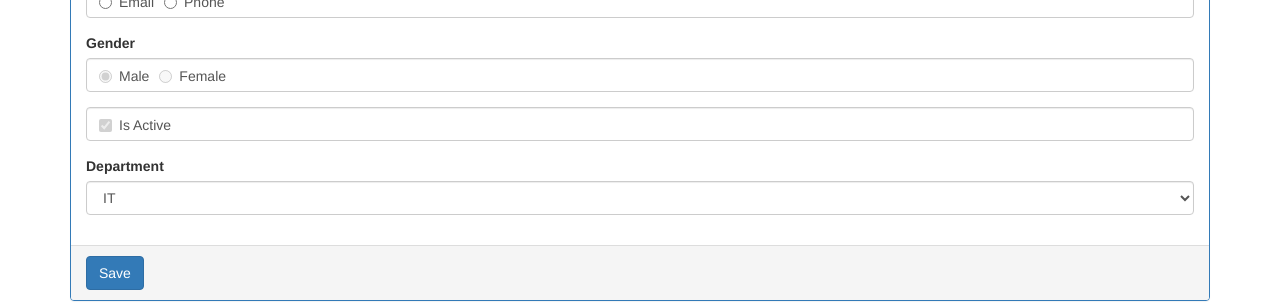
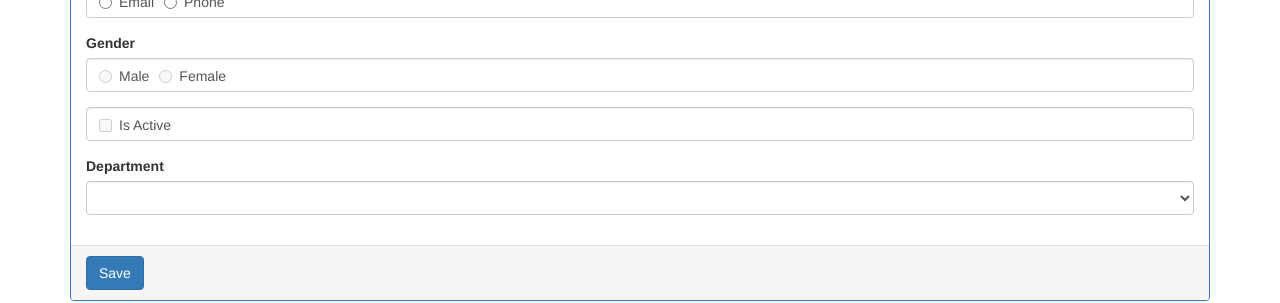
Before and after one commit to toan09sk/AngularLearning, an Angular app: page /create in a window 1280 px wide. Shown: the part 390-693 px from the top of the page. Built offline with nearby package versions, Linux system fonts and the light colour scheme.

Commit message:
video 8: Angular select options from array

```diff
--- a/src/app/create-employee.component.html
+++ b/src/app/create-employee.component.html
@@ -59,10 +59,9 @@
             <div class="form-group">
                 <label for="department">Department</label>
                 <select id="department" name="department" [(ngModel)]="department" class="form-control">
-                    <option value="1">Help Desk</option>
-                    <option value="2">HR</option>
-                    <option value="3">IT</option>
-                    <option value="4">Paroll</option>
+                    <option *ngFor="let dept of departments" [value]="dept.id">
+                        {{dept.name}}
+                    </option>
                 </select>
             </div>
         </div>
--- a/src/app/create-employee.component.ts
+++ b/src/app/create-employee.component.ts
@@ -1,14 +1,18 @@
 import { Component, OnInit } from '@angular/core';
 import { NgForm } from '@angular/forms';
+import { Department } from './models/department.model';
 
 @Component({
   templateUrl: './create-employee.component.html',
   styleUrls: ['./create-employee.component.scss']
 })
 export class CreateEmployeeComponent implements OnInit {
-  gender = 'male';
-  isActive = true;
-  department = '3';
+  departments: Department[] = [
+    { id: 1, name: 'Help Desk' },
+    { id: 2, name: 'HR' },
+    { id: 3, name: 'IT' },
+    { id: 4, name: 'Payroll' }
+  ];
 
   constructor() { }
 
--- /dev/null
+++ b/src/app/models/department.model.ts
@@ -0,0 +1,4 @@
+export class Department {
+    id: number;
+    name: string;
+}
```
Also changed, not shown: 1 other file (tests, documents, lock files or other folders).
